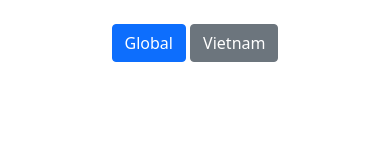
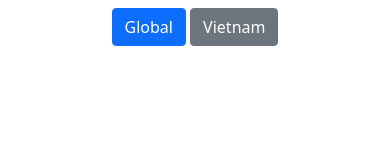
Before and after one commit to Gnutyud/covid19, a plain HTML site: page index.html in a window 390 px wide. Drawn offline with nearby package versions, Linux system fonts and the light colour scheme.

Commit message:
fixed responsive

```diff
--- a/index.html
+++ b/index.html
@@ -10,12 +10,12 @@
 </head>
 
 <body>
-    <div class="container-fluid text-center my-2 p-3">
-        <div class="sticky-top bg-white">
+    <div class="container-fluid text-center my-2 p-0">
+        <div class="sticky-top bg-white w-100">
             <div class="btn btn-primary global">Global</div>
             <div class="btn btn-secondary vietnam">Vietnam</div>
         </div>
-        <div class="info mt-5 row justify-content-sm-center gap-5">
+        <div class="info mt-5 row justify-content-center gap-5">
             <!-- Render here -->
         </div>
     </div>
```
